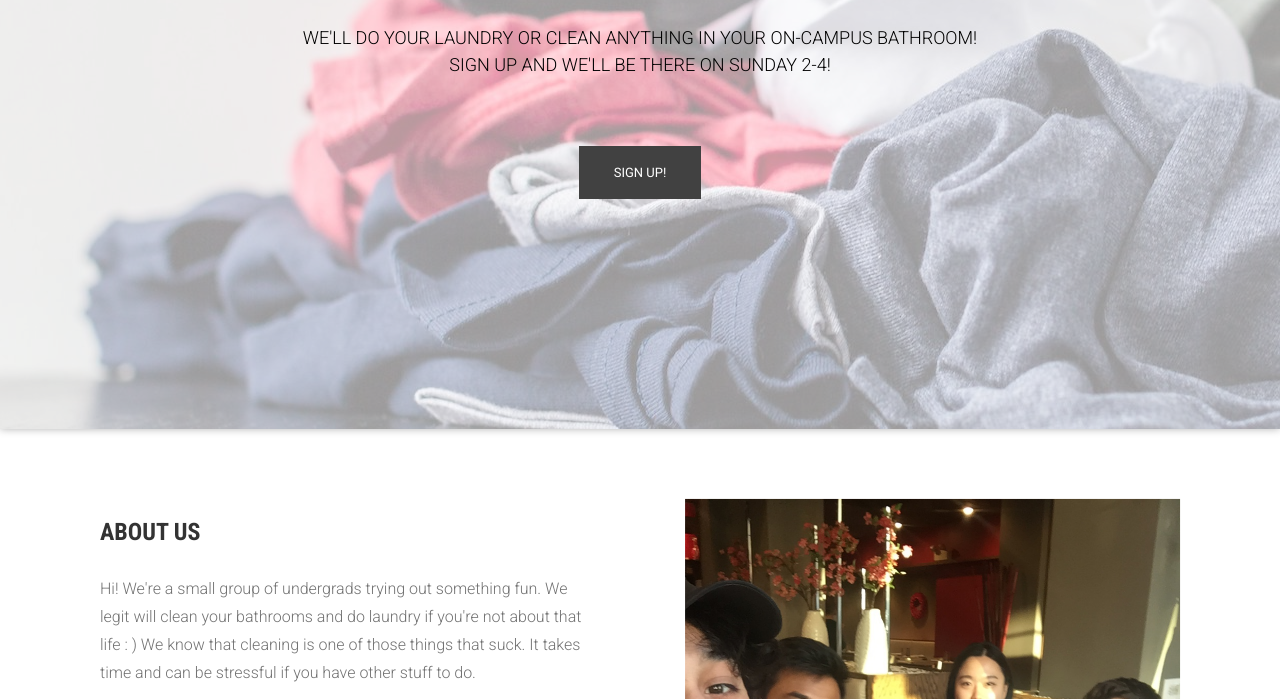
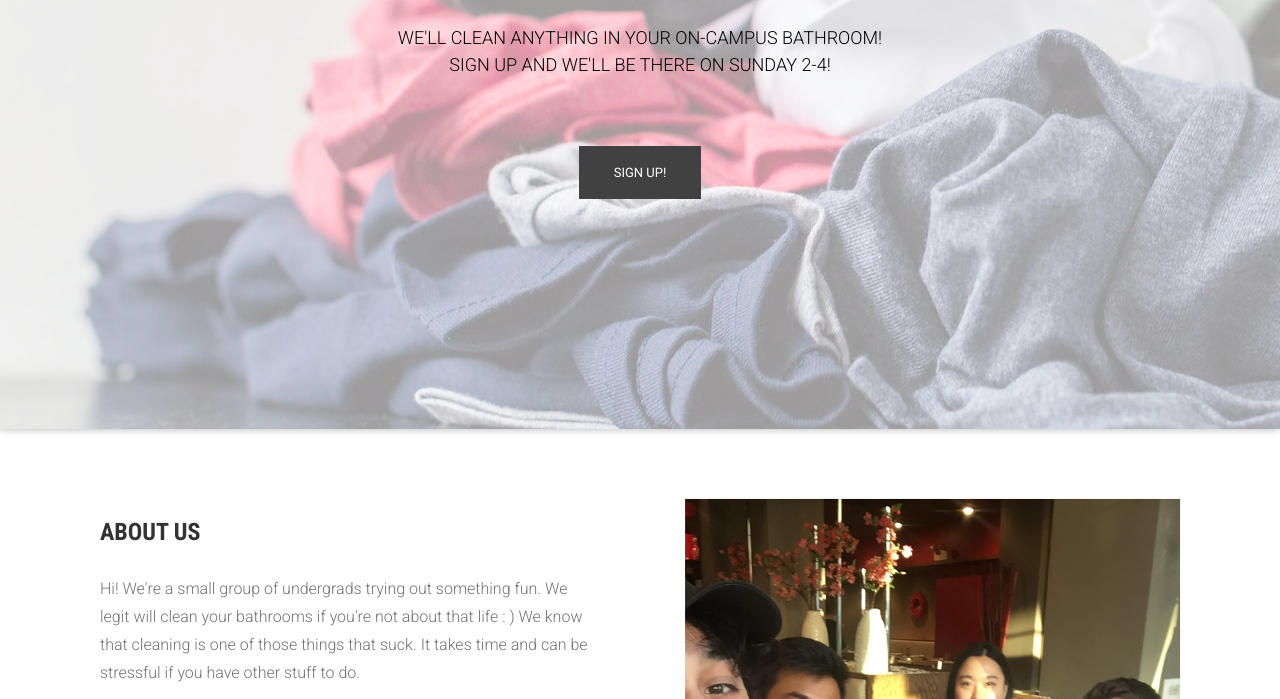
Before and after one commit to northwesternclean/northwesternclean, a plain HTML site: page index.html in a window 1280 px wide. Shown: the part 301-1000 px from the top of the page. Drawn offline with nearby package versions, Linux system fonts and the light colour scheme; a web font is replaced by a local one.

Commit message:
No laundry

```diff
--- a/index.html
+++ b/index.html
@@ -135,7 +135,7 @@
                             </section> <!-- cd-intro -->
                                 <!-- /.slider -->
                                 <h2 class="black"> <!-- class="wow fadeInUp animated" data-wow-delay=".6s"  -->
-                                    We'll do your laundry or clean anything in your on-campus bathroom!<br> Sign up and we'll be there on Sunday 2-4!
+                                    We'll clean anything in your on-campus bathroom!<br> Sign up and we'll be there on Sunday 2-4!
                                 </h2>
                                 <a class="btn-lines dark light btn btn-default btn-green" data-wow-delay=".9s" href="https://docs.google.com/forms/d/e/1FAIpQLSdOfOGZ5T3-9EdtLy_0Z1vttrOUpq-oj2B1ryGziUzVGTvAnA/viewform?usp=sf_link" data-section="#works">Sign Up!</a> <!-- wow fadeInUp animated smooth-scroll -->
 
@@ -157,7 +157,7 @@
                                 ABOUT US
                                 </h2>
                                 <p>
-                                    Hi! We're a small group of undergrads trying out something fun. We legit will clean your bathrooms and do laundry if you're not about that life : ) We know that cleaning is one of those things that suck. It takes time and can be stressful if you have other stuff to do.
+                                    Hi! We're a small group of undergrads trying out something fun. We legit will clean your bathrooms if you're not about that life : ) We know that cleaning is one of those things that suck. It takes time and can be stressful if you have other stuff to do.
                                 </p>
                                 <p>
                                     But we got you covered! Sign up and we'll be at your place Sunday ready to clean!
```
